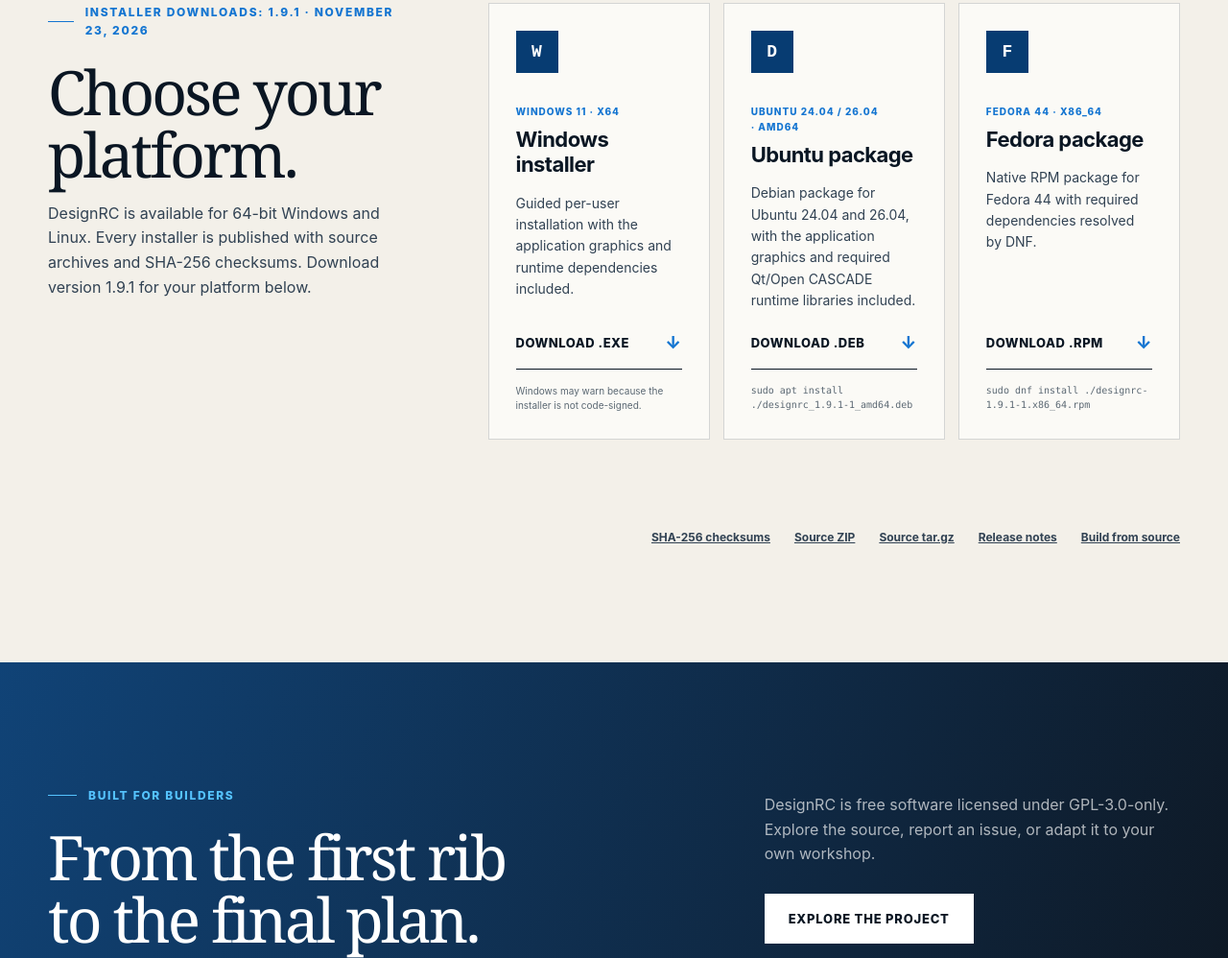
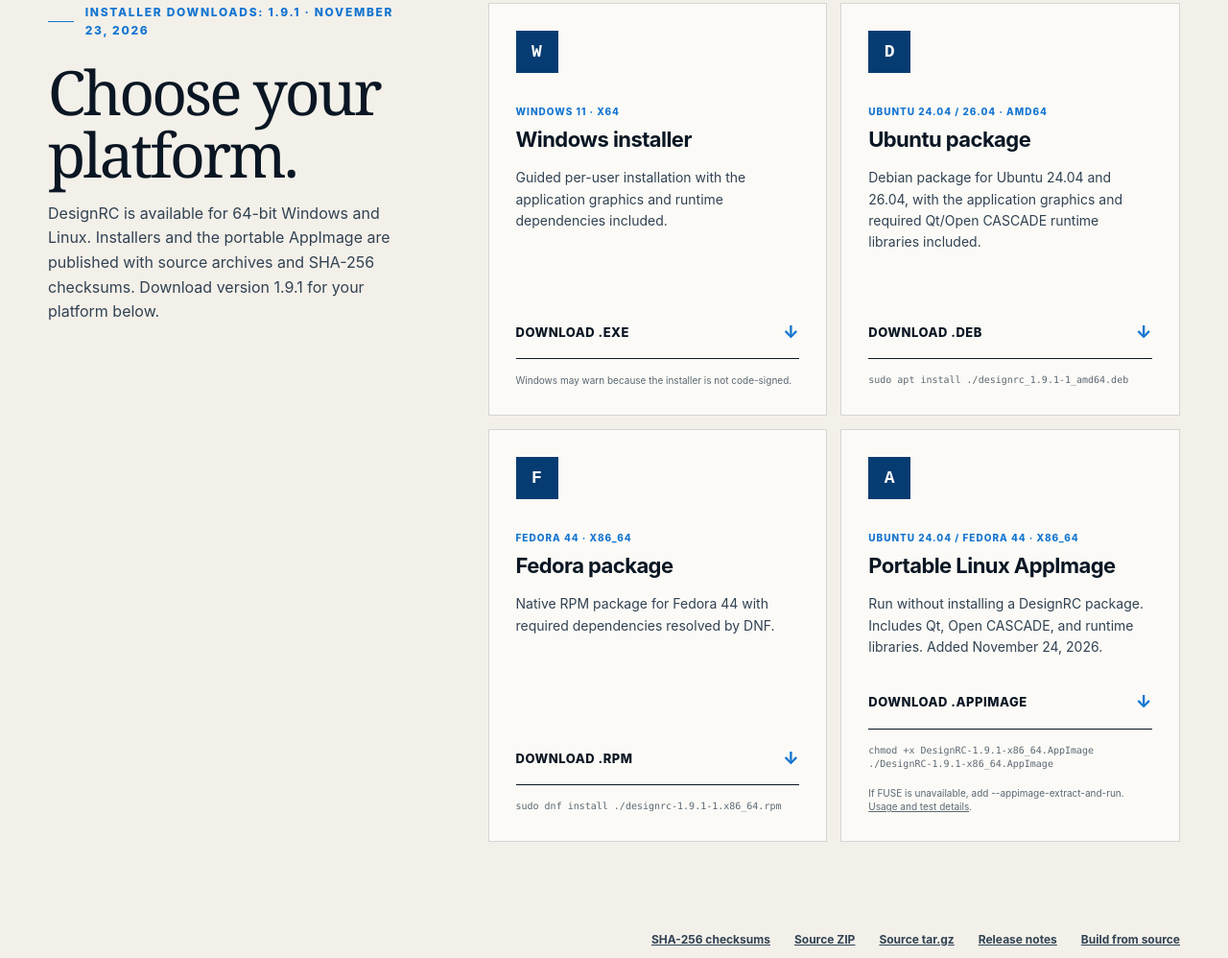
Before and after one commit to barryfx/DesignRC, a plain HTML site: page docs/index.html in a window 1280 px wide. Shown: the part 4011-5009 px from the top of the page at 96% size. Drawn offline with Linux system fonts and the light colour scheme.

Commit message:
Publish portable Linux AppImage for DesignRC 1.9.1

```diff
--- a/docs/index.html
+++ b/docs/index.html
@@ -246,7 +246,7 @@
         <p class="eyebrow"><span></span> Installer downloads: 1.9.1 · November 23, 2026</p>
         <h2>Choose your platform.</h2>
         <p>
-          DesignRC is available for 64-bit Windows and Linux. Every installer is published with
+            DesignRC is available for 64-bit Windows and Linux. Installers and the portable AppImage are published with
           source archives and SHA-256 checksums. Download version 1.9.1 for your platform below.
         </p>
       </div>
@@ -283,6 +283,18 @@
             Download .rpm <span>↓</span>
           </a>
           <code>sudo dnf install ./designrc-1.9.1-1.x86_64.rpm</code>
+        </article>
+
+        <article class="download-card">
+          <div class="platform-icon" aria-hidden="true">A</div>
+          <p class="platform-label">Ubuntu 24.04 / Fedora 44 · x86_64</p>
+          <h3>Portable Linux AppImage</h3>
+          <p>Run without installing a DesignRC package. Includes Qt, Open CASCADE, and runtime libraries. Added November 24, 2026.</p>
+          <a class="download-link" href="https://github.com/barryfx/DesignRC/releases/download/1.9.1/DesignRC-1.9.1-x86_64.AppImage">
+            Download .AppImage <span>↓</span>
+          </a>
+          <code>chmod +x DesignRC-1.9.1-x86_64.AppImage<br>./DesignRC-1.9.1-x86_64.AppImage</code>
+          <small>If FUSE is unavailable, add --appimage-extract-and-run. <a href="https://github.com/barryfx/DesignRC/blob/main/packaging/linux/APPIMAGE.md">Usage and test details</a>.</small>
         </article>
       </div>
 
--- a/docs/styles.css
+++ b/docs/styles.css
@@ -560,7 +560,7 @@ h1 em {
 
 .download-grid {
   display: grid;
-  grid-template-columns: repeat(3, 1fr);
+  grid-template-columns: repeat(2, minmax(0, 1fr));
   gap: 14px;
 }
 
```
Also changed, not shown: 7 other files.
